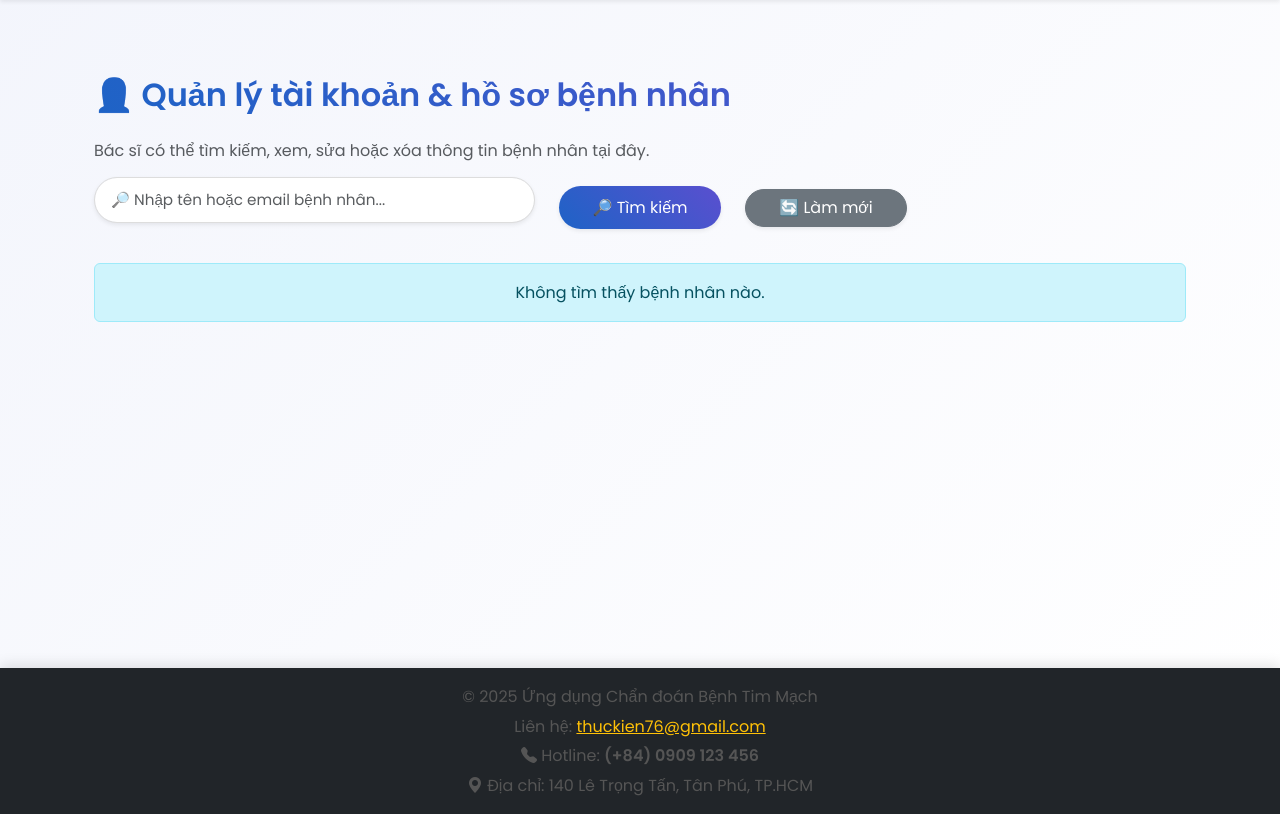
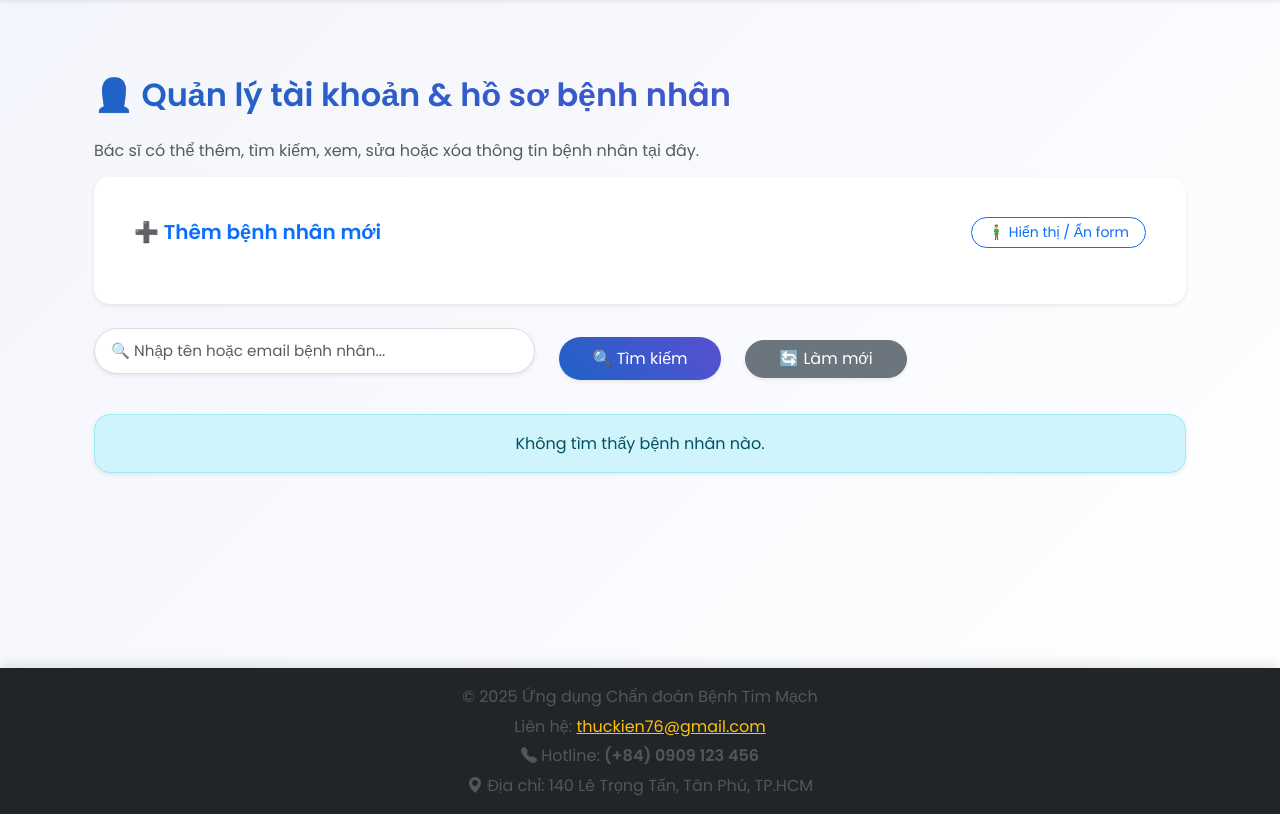
Before and after one commit to thuckien1106/cardio_app, a Flask app: page /manage_accounts in a window 1280 px wide. Shown: the part 62-876 px from the top of the page. Run offline with Flask 3, Linux system fonts and the light colour scheme; the visitor is signed in with stand-in values (Sample User, id 1); data that the repository does not hold is empty.

Commit message:
xuất file chuẩn đoán, quản lý tài khoản bệnh nhân

```diff
--- a/CVD.sql
+++ b/CVD.sql
@@ -73,6 +73,7 @@ GO
 CREATE OR ALTER VIEW V_LichSuChanDoan AS
 SELECT
     cd.ID AS ChanDoanID,
+    cd.BenhNhanID,
     bn.HoTen       AS TenBenhNhan,
     bn.GioiTinh,
     DATEDIFF(YEAR, bn.NgaySinh, GETDATE()) AS Tuoi,
@@ -87,7 +88,7 @@ SELECT
     cd.UongCon,
     cd.TapTheDuc,
     cd.NguyCo,
-    cd.LoiKhuyen      -- Lời khuyên từ AI hoặc do bác sĩ nhập sau này
+    cd.LoiKhuyen
 FROM ChanDoan cd
 JOIN NguoiDung bn ON cd.BenhNhanID = bn.ID
 LEFT JOIN NguoiDung bs ON cd.BacSiID = bs.ID;
--- a/app.py
+++ b/app.py
@@ -500,6 +500,28 @@ def manage_accounts():
 
     conn = get_connection()
     cur = conn.cursor()
+    # ================================
+    # ➕ THÊM bệnh nhân mới
+    # ================================
+    if request.method == 'POST' and 'add_patient' in request.form:
+        ho_ten = request.form.get('ho_ten')
+        gioi_tinh = request.form.get('gioi_tinh')
+        ngay_sinh = request.form.get('ngay_sinh')
+        email = request.form.get('email')
+        mat_khau = request.form.get('mat_khau')
+        dien_thoai = request.form.get('dien_thoai')
+        dia_chi = request.form.get('dia_chi')
+
+        try:
+            cur.execute("""
+                INSERT INTO NguoiDung (HoTen, GioiTinh, NgaySinh, Email, MatKhau, DienThoai, DiaChi, Role)
+                VALUES (?, ?, ?, ?, ?, ?, ?, 'patient')
+            """, (ho_ten, gioi_tinh, ngay_sinh, email, mat_khau, dien_thoai, dia_chi))
+            conn.commit()
+            flash("✅ Đã thêm bệnh nhân mới thành công!", "success")
+        except Exception as e:
+            conn.rollback()
+            flash(f"❌ Lỗi khi thêm bệnh nhân: {e}", "danger")
 
     # ================================
     # 🗑 XÓA tài khoản bệnh nhân
@@ -799,6 +821,209 @@ def export_stats():
         download_name="BaoCao_ThongKe_HeThong.xlsx",
         mimetype="application/vnd.openxmlformats-officedocument.spreadsheetml.sheet"
     )
+# ==========================================
+# 📤 Xuất báo cáo kết quả chẩn đoán ra Excel
+# ==========================================
+@app.route('/export_diagnosis', methods=['POST'])
+def export_diagnosis():
+    from openpyxl import Workbook
+    from openpyxl.drawing.image import Image as ExcelImage
+    from openpyxl.styles import Font, Alignment, PatternFill, Border, Side
+    from io import BytesIO
+    from flask import send_file
+    from datetime import datetime
+    import os
+
+    # ===== Dữ liệu từ form =====
+    data = {key: request.form.get(key, '') for key in [
+        'age', 'gender', 'bmi', 'systolic', 'diastolic', 'cholesterol',
+        'glucose', 'smoking', 'alcohol', 'exercise',
+        'risk_percent', 'risk_level', 'ai_advice', 'shap_file', 'benhnhan_id'
+    ]}
+
+    # ===== Lấy tên người đăng nhập & vai trò =====
+    user_name = session.get('user', 'Người dùng')
+    user_role = session.get('role', 'patient')
+
+    # ===== Xác định tên bệnh nhân và bác sĩ =====
+    patient_name = None
+    doctor_name = None
+
+    if user_role == 'doctor':
+        # Bác sĩ chọn bệnh nhân trong danh sách => lấy tên bệnh nhân từ DB
+        conn = get_connection()
+        cur = conn.cursor()
+        cur.execute("SELECT HoTen FROM NguoiDung WHERE ID = ?", data.get('benhnhan_id'))
+        row = cur.fetchone()
+        conn.close()
+        patient_name = row[0] if row else "Không xác định"
+        doctor_name = user_name
+    else:
+        # Bệnh nhân tự chẩn đoán
+        patient_name = user_name
+        doctor_name = "—"
+
+    # ===== Tạo workbook =====
+    wb = Workbook()
+    ws = wb.active
+    ws.title = "Báo cáo chẩn đoán"
+
+    # ===== Style =====
+    title_font = Font(size=18, bold=True, color="1F4E78")
+    header_font = Font(size=13, bold=True, color="FFFFFF")
+    section_font = Font(size=12, bold=True, color="1F4E78")
+    normal_font = Font(size=11)
+    advice_font = Font(size=12, color="000000")
+    center = Alignment(horizontal="center", vertical="center", wrap_text=True)
+    left = Alignment(horizontal="left", vertical="center", wrap_text=True)
+    wrap = Alignment(wrap_text=True, vertical="top")
+    border = Border(
+        left=Side(style="thin", color="000000"),
+        right=Side(style="thin", color="000000"),
+        top=Side(style="thin", color="000000"),
+        bottom=Side(style="thin", color="000000")
+    )
+    fill_header = PatternFill(start_color="1F4E78", end_color="1F4E78", fill_type="solid")
+    fill_sub = PatternFill(start_color="E9F3FF", end_color="E9F3FF", fill_type="solid")
+    fill_high = PatternFill(start_color="F8D7DA", end_color="F8D7DA", fill_type="solid")
+    fill_low = PatternFill(start_color="D1E7DD", end_color="D1E7DD", fill_type="solid")
+
+    # ===== Tiêu đề =====
+    ws.merge_cells("A1:E1")
+    ws["A1"] = "BÁO CÁO KẾT QUẢ CHẨN ĐOÁN TIM MẠCH"
+    ws["A1"].font = title_font
+    ws["A1"].alignment = center
+    ws.append([])
+
+    # ===== I. Thông tin chung =====
+    ws.merge_cells("A3:E3")
+    ws["A3"] = "I. THÔNG TIN CHUNG"
+    ws["A3"].font = section_font
+    ws["A3"].alignment = left
+
+    ws.append(["Tên bệnh nhân", patient_name])
+    ws.append(["Bác sĩ chẩn đoán", doctor_name])
+    ws.append(["Ngày tạo báo cáo", datetime.now().strftime("%d/%m/%Y %H:%M")])
+    ws.append([])
+
+    # ===== II. Dữ liệu đầu vào =====
+    ws.merge_cells("A7:E7")
+    ws["A7"] = "II. DỮ LIỆU ĐẦU VÀO"
+    ws["A7"].font = section_font
+    ws["A7"].alignment = left
+
+    ws.append(["Thuộc tính", "Giá trị", "Thuộc tính", "Giá trị"])
+    for cell in ws[8]:
+        cell.font = header_font
+        cell.fill = fill_header
+        cell.border = border
+        cell.alignment = center
+
+    input_data = [
+        ["Tuổi", data['age'], "Giới tính", data['gender']],
+        ["BMI", data['bmi'], "Huyết áp (HATT/HATTr)", f"{data['systolic']}/{data['diastolic']}"],
+        ["Cholesterol", data['cholesterol'], "Đường huyết", data['glucose']],
+        ["Hút thuốc", "Có" if data['smoking']=="yes" else "Không", "Rượu/Bia", "Có" if data['alcohol']=="yes" else "Không"],
+        ["Tập thể dục", "Có" if data['exercise']=="yes" else "Không", "", ""]
+    ]
+    for row in input_data:
+        ws.append(row)
+        for cell in ws[ws.max_row]:
+            cell.font = normal_font
+            cell.border = border
+            cell.alignment = left
+
+    ws.append([])
+
+    # ===== III. Kết quả chẩn đoán =====
+    ws.merge_cells(f"A{ws.max_row+1}:E{ws.max_row+1}")
+    ws[f"A{ws.max_row}"] = "III. KẾT QUẢ CHẨN ĐOÁN"
+    ws[f"A{ws.max_row}"].font = section_font
+    ws[f"A{ws.max_row}"].alignment = left
+
+    ws.append(["Nguy cơ", "Tỉ lệ (%)", "Đánh giá", ""])
+    for cell in ws[ws.max_row]:
+        cell.font = header_font
+        cell.fill = fill_header
+        cell.border = border
+        cell.alignment = center
+
+    ws.append([
+        "Cao" if data['risk_level'] == 'high' else "Thấp",
+        data['risk_percent'] + "%",
+        "⚠️ Cần theo dõi" if data['risk_level'] == 'high' else "✅ Ổn định",
+        ""
+    ])
+    for cell in ws[ws.max_row]:
+        cell.font = normal_font
+        cell.border = border
+        cell.alignment = center
+        cell.fill = fill_high if data['risk_level'] == 'high' else fill_low
+
+    ws.append([])
+
+    # ===== IV. Lời khuyên từ AI =====
+    ws.merge_cells(f"A{ws.max_row+1}:E{ws.max_row+1}")
+    ws[f"A{ws.max_row}"] = "IV. LỜI KHUYÊN TỪ AI"
+    ws[f"A{ws.max_row}"].font = section_font
+    ws[f"A{ws.max_row}"].alignment = left
+
+    # ✅ Fix lỗi merged cell + format đẹp
+    start_row = ws.max_row + 1
+    end_row = start_row + 5
+    ws.merge_cells(f"A{start_row}:E{end_row}")
+    cell = ws[f"A{start_row}"]
+    cell.value = data['ai_advice'] or "Chưa có lời khuyên từ AI."
+    cell.alignment = wrap
+    cell.font = advice_font
+    cell.border = border
+    cell.fill = fill_sub
+
+    ws.append([])
+    ws.append([])
+
+    # ===== V. Biểu đồ SHAP =====
+    shap_path = os.path.join(app.root_path, 'static', 'images', data['shap_file']) if data['shap_file'] else None
+    if shap_path and os.path.exists(shap_path):
+        ws.merge_cells(f"A{ws.max_row+1}:E{ws.max_row+1}")
+        ws[f"A{ws.max_row}"] = "V. GIẢI THÍCH KẾT QUẢ BẰNG BIỂU ĐỒ SHAP"
+        ws[f"A{ws.max_row}"].font = section_font
+        ws[f"A{ws.max_row}"].alignment = left
+        try:
+            img = ExcelImage(shap_path)
+            img.width = 520
+            img.height = 320
+            ws.add_image(img, f"A{ws.max_row+1}")
+        except Exception as e:
+            ws.append([f"Lỗi khi chèn hình: {e}"])
+
+    # ===== Footer =====
+    ws.append([])
+    ws.merge_cells(f"A{ws.max_row}:E{ws.max_row}")
+    ws[f"A{ws.max_row}"] = f"📅 Báo cáo được tạo bởi: {doctor_name or user_name} — {datetime.now().strftime('%H:%M, %d/%m/%Y')}"
+    ws[f"A{ws.max_row}"].alignment = center
+    ws[f"A{ws.max_row}"].font = Font(size=10, italic=True, color="777777")
+
+    # ===== Căn chỉnh độ rộng =====
+    ws.column_dimensions["A"].width = 22
+    ws.column_dimensions["B"].width = 20
+    ws.column_dimensions["C"].width = 25
+    ws.column_dimensions["D"].width = 25
+    ws.column_dimensions["E"].width = 10
+
+    # ===== Xuất file =====
+    output = BytesIO()
+    wb.save(output)
+    output.seek(0)
+    filename = f"BaoCao_ChanDoan_{patient_name.replace(' ', '_')}.xlsx"
+
+    return send_file(
+        output,
+        as_attachment=True,
+        download_name=filename,
+        mimetype="application/vnd.openxmlformats-officedocument.spreadsheetml.sheet"
+    )
+
 
 # ==========================================
 # Đăng xuất
--- a/templates/manage_accounts.html
+++ b/templates/manage_accounts.html
@@ -3,7 +3,7 @@
 
 <div class="container mt-5">
   <h2 class="fw-bold text-gradient mb-4">👩‍⚕️ Quản lý tài khoản & hồ sơ bệnh nhân</h2>
-  <p class="text-muted">Bác sĩ có thể tìm kiếm, xem, sửa hoặc xóa thông tin bệnh nhân tại đây.</p>
+  <p class="text-muted">Bác sĩ có thể thêm, tìm kiếm, xem, sửa hoặc xóa thông tin bệnh nhân tại đây.</p>
 
   <!-- Thông báo -->
   {% with messages = get_flashed_messages(with_categories=true) %}
@@ -17,21 +17,82 @@
     {% endif %}
   {% endwith %}
 
+  <!-- 🔹 Khu vực thêm bệnh nhân -->
+  <div class="card shadow-sm border-0 rounded-4 mb-4">
+    <div class="card-body">
+      <div class="d-flex justify-content-between align-items-center mb-3">
+        <h5 class="text-primary fw-bold mb-0">➕ Thêm bệnh nhân mới</h5>
+        <button class="btn btn-sm btn-outline-primary rounded-pill px-3" data-bs-toggle="collapse" data-bs-target="#addPatientForm">
+          🧍‍♂️ Hiển thị / Ẩn form
+        </button>
+      </div>
+
+      <div class="collapse" id="addPatientForm">
+        <form method="post" class="row g-3">
+          <input type="hidden" name="add_patient" value="1">
+
+          <div class="col-md-4">
+            <label class="form-label fw-semibold">Họ tên</label>
+            <input type="text" class="form-control" name="ho_ten" required placeholder="VD: Nguyễn Văn A">
+          </div>
+
+          <div class="col-md-2">
+            <label class="form-label fw-semibold">Giới tính</label>
+            <select class="form-select" name="gioi_tinh">
+              <option value="Nam">Nam</option>
+              <option value="Nữ">Nữ</option>
+            </select>
+          </div>
+
+          <div class="col-md-3">
+            <label class="form-label fw-semibold">Ngày sinh</label>
+            <input type="date" class="form-control" name="ngay_sinh">
+          </div>
+
+          <div class="col-md-3">
+            <label class="form-label fw-semibold">Email</label>
+            <input type="email" class="form-control" name="email" required placeholder="VD: a@gmail.com">
+          </div>
+
+          <div class="col-md-3">
+            <label class="form-label fw-semibold">Mật khẩu</label>
+            <input type="password" class="form-control" name="mat_khau" required placeholder="Mật khẩu đăng nhập">
+          </div>
+
+          <div class="col-md-3">
+            <label class="form-label fw-semibold">Số điện thoại</label>
+            <input type="text" class="form-control" name="dien_thoai" placeholder="VD: 0987xxxxxx">
+          </div>
+
+          <div class="col-md-6">
+            <label class="form-label fw-semibold">Địa chỉ</label>
+            <input type="text" class="form-control" name="dia_chi" placeholder="VD: 123 Nguyễn Trãi, Q5, TP.HCM">
+          </div>
+
+          <div class="col-12 text-end mt-3">
+            <button type="submit" class="btn btn-success rounded-pill px-4">
+              ✅ Thêm bệnh nhân
+            </button>
+          </div>
+        </form>
+      </div>
+    </div>
+  </div>
+
   <!-- 🔎 Thanh tìm kiếm -->
   <form method="get" class="row mb-4 align-items-center">
     <div class="col-md-7 col-lg-5">
       <input type="text" name="search" class="form-control rounded-pill shadow-sm"
-             placeholder="🔎 Nhập tên hoặc email bệnh nhân..."
+             placeholder="🔍 Nhập tên hoặc email bệnh nhân..."
              value="{{ request.args.get('search', '') }}">
     </div>
 
     <div class="col-md-3 col-lg-2">
       <button type="submit" class="btn btn-primary rounded-pill shadow-sm w-100">
-        🔎 Tìm kiếm
+        🔍 Tìm kiếm
       </button>
     </div>
 
-    <!-- 🔄 Nút Reset -->
     <div class="col-md-2 col-lg-2 mt-2 mt-md-0">
       <a href="{{ url_for('manage_accounts') }}" class="btn btn-secondary rounded-pill shadow-sm w-100">
         🔄 Làm mới
@@ -39,12 +100,12 @@
     </div>
   </form>
 
-  <!-- Bảng danh sách -->
+  <!-- 🧾 Bảng danh sách bệnh nhân -->
   {% if patients and patients|length > 0 %}
-  <div class="table-responsive mt-4">
-    <table class="table table-bordered table-striped table-hover align-middle">
-      <thead class="table-light">
-        <tr class="text-center">
+  <div class="table-responsive mt-4 shadow-sm rounded-4">
+    <table class="table table-hover align-middle mb-0">
+      <thead class="table-primary text-center">
+        <tr>
           <th>Họ tên</th>
           <th>Email</th>
           <th>Giới tính</th>
@@ -61,19 +122,16 @@
           <td>{{ p.Email }}</td>
           <td>{{ p.GioiTinh }}</td>
           <td>{{ p.NgaySinh_str }}</td>
-          <td>{{ p.DienThoai if p.DienThoai else '—' }}</td>
-          <td>{{ p.DiaChi if p.DiaChi else '—' }}</td>
+          <td>{{ p.DienThoai or '—' }}</td>
+          <td>{{ p.DiaChi or '—' }}</td>
           <td class="text-center">
-            <!-- Nút sửa -->
-            <button class="btn btn-sm btn-primary me-1"
+            <button class="btn btn-sm btn-outline-primary me-1"
                     data-bs-toggle="modal" data-bs-target="#editModal{{ p.ID }}">
               ✏️ Sửa
             </button>
-
-            <!-- Nút xóa -->
             <form method="post" class="d-inline">
               <input type="hidden" name="id" value="{{ p.ID }}">
-              <button type="submit" name="delete_patient" class="btn btn-sm btn-danger"
+              <button type="submit" name="delete_patient" class="btn btn-sm btn-outline-danger"
                       onclick="return confirm('Bạn chắc chắn muốn xóa tài khoản này?')">
                 🗑 Xóa
               </button>
@@ -89,16 +147,15 @@
                 <input type="hidden" name="id" value="{{ p.ID }}">
                 <input type="hidden" name="update_patient" value="1">
 
-                <div class="modal-header">
-                  <h5 class="modal-title">Cập nhật thông tin bệnh nhân</h5>
-                  <button type="button" class="btn-close" data-bs-dismiss="modal"></button>
+                <div class="modal-header bg-primary text-white">
+                  <h5 class="modal-title">✏️ Cập nhật hồ sơ bệnh nhân</h5>
+                  <button type="button" class="btn-close btn-close-white" data-bs-dismiss="modal"></button>
                 </div>
 
                 <div class="modal-body">
                   <div class="mb-3">
                     <label class="form-label">Họ tên</label>
-                    <input type="text" class="form-control" name="ho_ten"
-                           value="{{ p.HoTen }}" required>
+                    <input type="text" class="form-control" name="ho_ten" value="{{ p.HoTen }}" required>
                   </div>
 
                   <div class="mb-3">
@@ -111,28 +168,24 @@
 
                   <div class="mb-3">
                     <label class="form-label">Ngày sinh</label>
-                    <input type="date" class="form-control" name="ngay_sinh"
-                           value="{{ p.NgaySinh_val }}">
+                    <input type="date" class="form-control" name="ngay_sinh" value="{{ p.NgaySinh_val }}">
                   </div>
 
                   <div class="mb-3">
                     <label class="form-label">Số điện thoại</label>
-                    <input type="text" class="form-control" name="dien_thoai"
-                           value="{{ p.DienThoai or '' }}">
+                    <input type="text" class="form-control" name="dien_thoai" value="{{ p.DienThoai or '' }}">
                   </div>
 
                   <div class="mb-3">
                     <label class="form-label">Địa chỉ</label>
-                    <input type="text" class="form-control" name="dia_chi"
-                           value="{{ p.DiaChi or '' }}">
+                    <input type="text" class="form-control" name="dia_chi" value="{{ p.DiaChi or '' }}">
                   </div>
                 </div>
 
                 <div class="modal-footer">
                   <button type="button" class="btn btn-secondary" data-bs-dismiss="modal">Hủy</button>
-                  <button type="submit" class="btn btn-primary">Lưu thay đổi</button>
+                  <button type="submit" class="btn btn-success">Lưu thay đổi</button>
                 </div>
-
               </form>
             </div>
           </div>
@@ -143,7 +196,7 @@
   </div>
 
   {% else %}
-  <div class="alert alert-info mt-4 text-center">
+  <div class="alert alert-info mt-4 text-center rounded-4 shadow-sm">
     Không tìm thấy bệnh nhân nào.
   </div>
   {% endif %}
```
Also changed, not shown: templates/diagnose.html (+52 -14 lines), static/images/shap_16.png (added).
